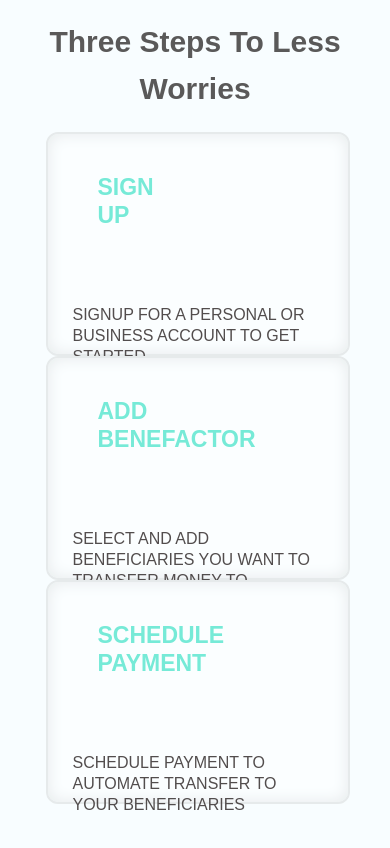
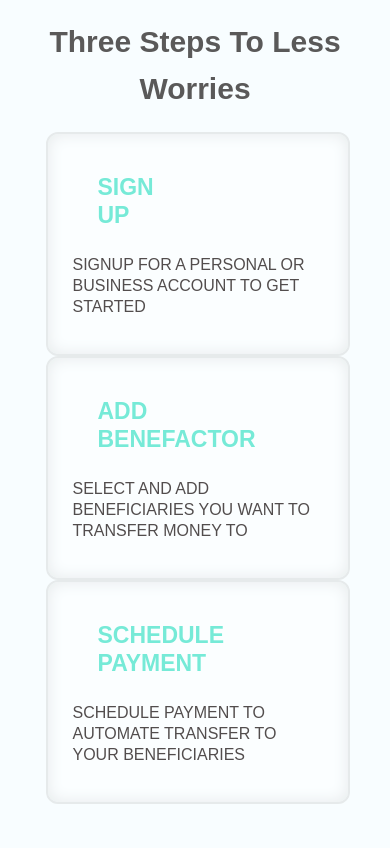
Before and after one commit to BuildForSDGCohort2/Team-038-Frontend, a React (Create React App) app: page / in a window 390 px wide. Shown: the part 860-1708 px from the top of the page. Built offline with nearby package versions, Linux system fonts and the light colour scheme; the HTML template or start-up script is replaced by a standard one.

Commit message:
Complete responsive home page with header, how we work section and footer

```diff
--- a/src/Pages/Home/HowWeWork/HowWeWork.css
+++ b/src/Pages/Home/HowWeWork/HowWeWork.css
@@ -95,11 +95,10 @@
     }
     .column .title {
         padding-top: 40px;
+        padding-bottom: 0px;
         line-height: 120.4%;
     }
     .column:hover {
         border-color: rgb(89, 245, 58);
     }
 }
-
-@media screen and (max-width: 660px) {}
```
